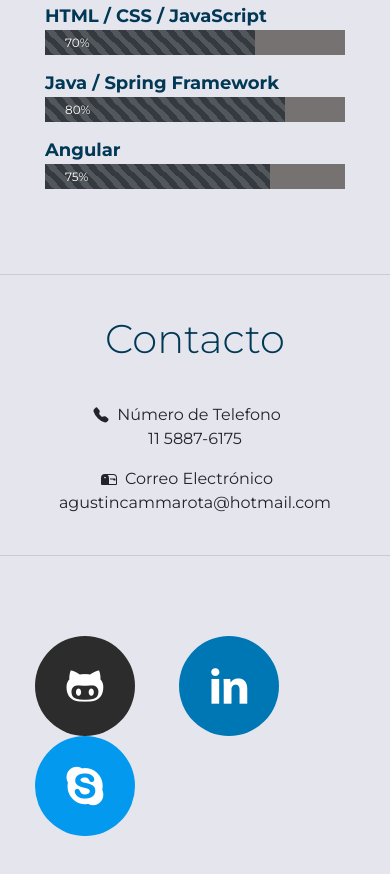
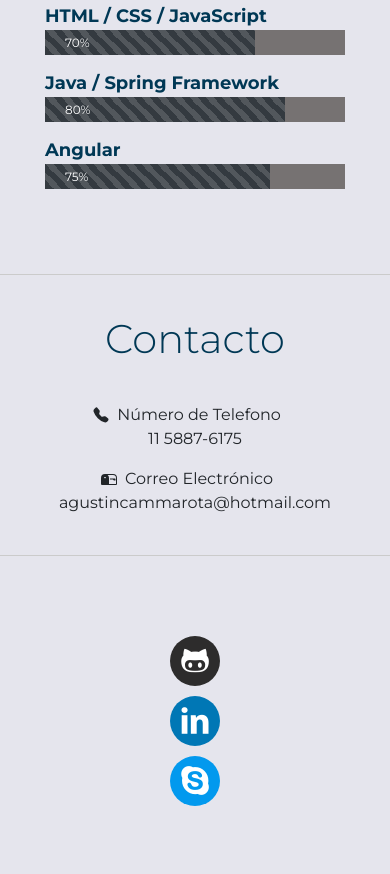
Before and after one commit to AgustinCammarota/Portafolio, a plain HTML site: page index.html in a window 390 px wide. Shown: the part 2246-3120 px from the top of the page. Drawn offline with Linux system fonts and the light colour scheme.

Commit message:
Portafolio Terminado y Reparado

```diff
--- a/estilos.css
+++ b/estilos.css
@@ -262,7 +262,14 @@ header .menu .c-3:hover {
     }
 }
 
-@media screen and (max-width: 767px){}
+@media screen and (max-width: 767px){
+    .redes-sociales .icono {
+        width: 50px;
+        height: 50px;
+        font-size: 30px;
+        line-height: 50px;
+    }
+}
 
 @media screen and (max-width: 575px){
     header {
@@ -271,4 +278,13 @@ header .menu .c-3:hover {
     header .logo h2, header .logo p {
         font-size: 14px;
     }
+
+    .redes-sociales .icono {
+        width: 50px;
+        height: 50px;
+        font-size: 30px;
+        line-height: 50px;
+        display: block;
+        margin-bottom: 10px;
+    }
 }
```
